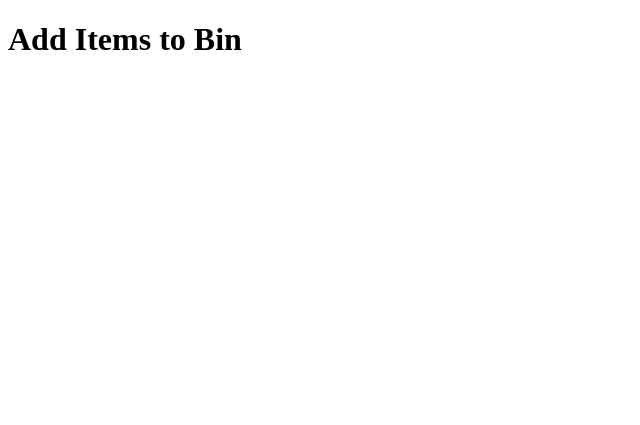
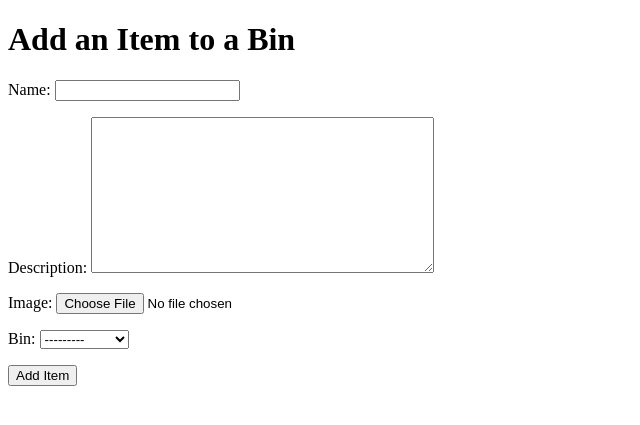
Before and after one commit to alexf-a/wms, a Django app: page /add_items_to_bin/ in a window 1280 px wide. Shown: the top 425 px of the page, without its empty margins (0-640 px from the left). Run offline with Django 5.2, Linux system fonts and the light colour scheme; tables that the repository leaves empty hold one stand-in row (values such as "Sample post").

Commit message:
Update add_items_to_bin template to include item addition form

```diff
--- a/core/templates/core/add_items_to_bin.html
+++ b/core/templates/core/add_items_to_bin.html
@@ -1,11 +1,14 @@
-
 <!DOCTYPE html>
 <html>
 <head>
     <title>Add Items to Bin</title>
 </head>
 <body>
-    <h1>Add Items to Bin</h1>
-    <!-- Add form or content for adding items to a bin -->
+    <h1>Add an Item to a Bin</h1>
+    <form method="post" enctype="multipart/form-data">
+        {% csrf_token %}
+        {{ form.as_p }}
+        <button type="submit">Add Item</button>
+    </form>
 </body>
 </html>
```
